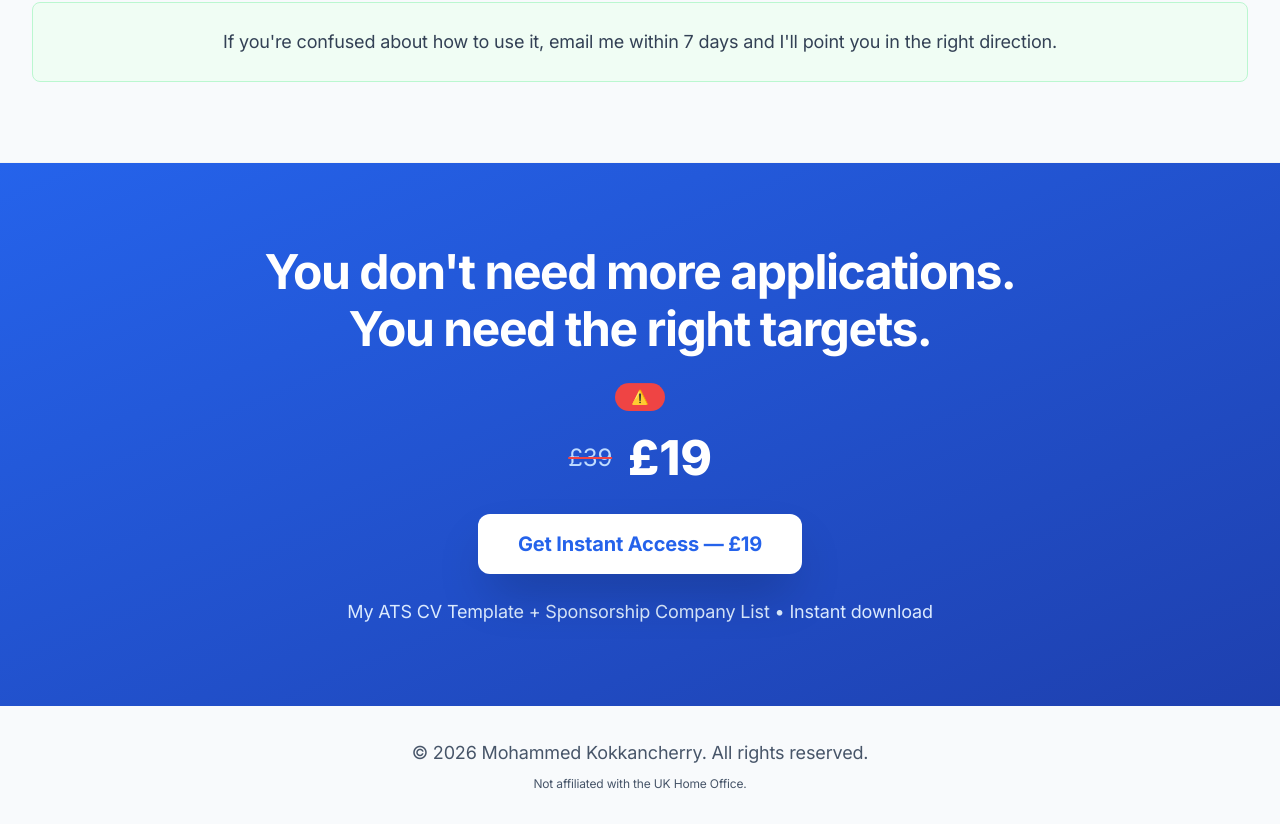
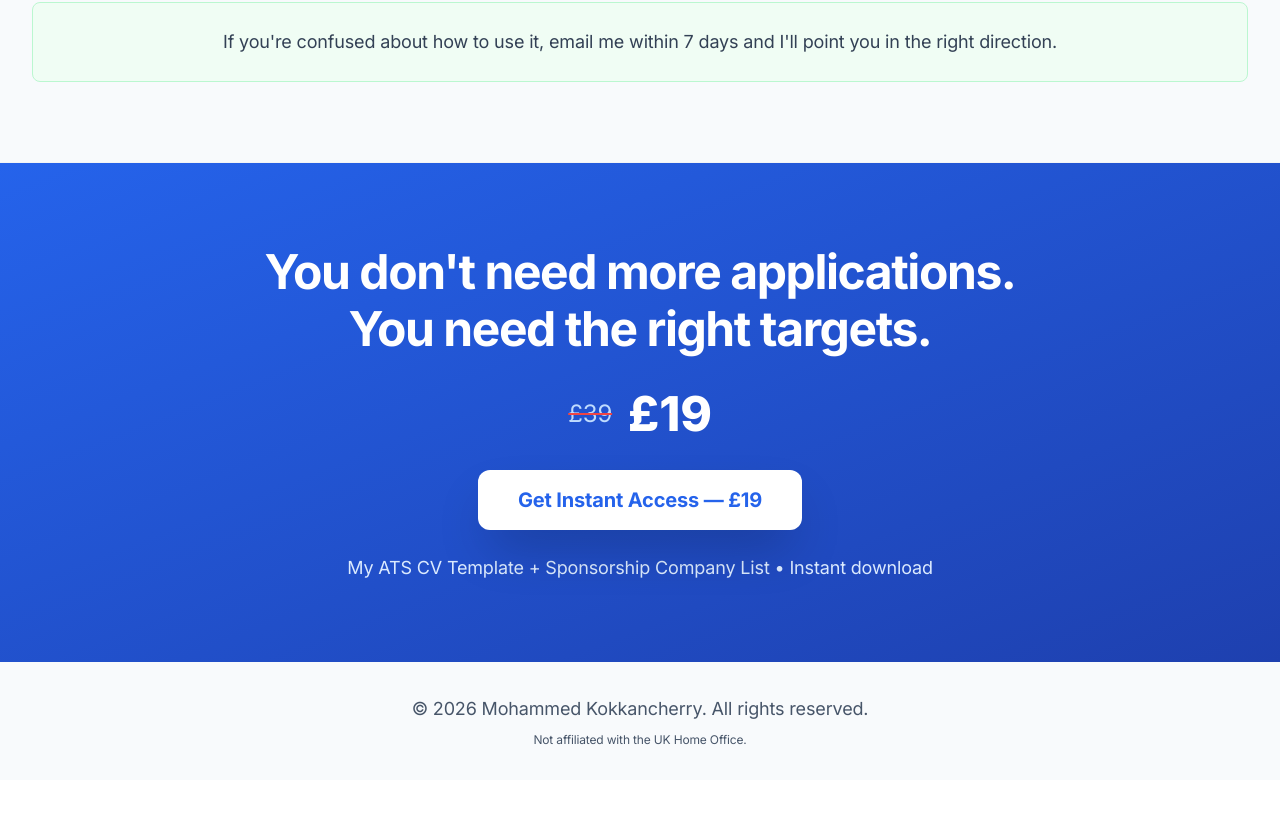
Before and after one commit to nazmilash/sponsorship-intelligence-web, a Next.js app: page / in a window 1280 px wide. Shown: the part 6486-7310 px from the top of the page. After the commit the page ends 7266 px from the top, so only its background shows below. Built offline with nearby package versions, Linux system fonts and the light colour scheme.

Commit message:
fix: remove urgencyText reference in Pricing component

```diff
--- a/components/Pricing.tsx
+++ b/components/Pricing.tsx
@@ -10,10 +10,6 @@ export default function Pricing() {
                     <h2 className="text-white mb-8">{finalCTA.headline}</h2>
 
                     <div className="mb-8">
-                        <span className="inline-block bg-red-500 text-white px-4 py-1 rounded-full text-sm font-bold mb-4 animate-bounce">
-                            ⚠️ {content.pricing.urgencyText}
-                        </span>
-
                         <div className="flex items-center justify-center gap-4 mb-2">
                             <span className="text-blue-200 text-2xl line-through decoration-red-500 decoration-2">{content.pricing.original}</span>
                             <span className="text-white text-5xl font-extrabold">{content.pricing.current}</span>
```
